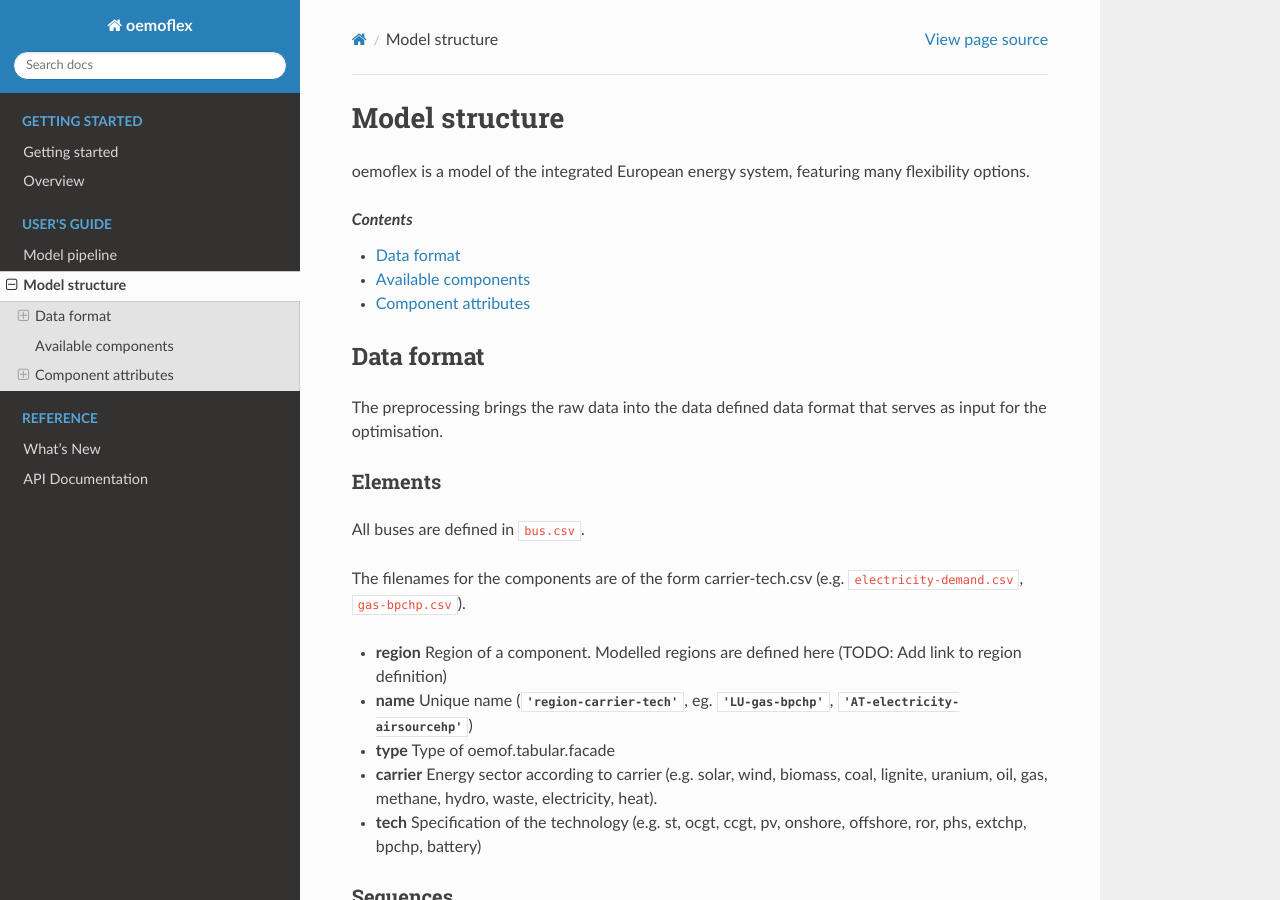
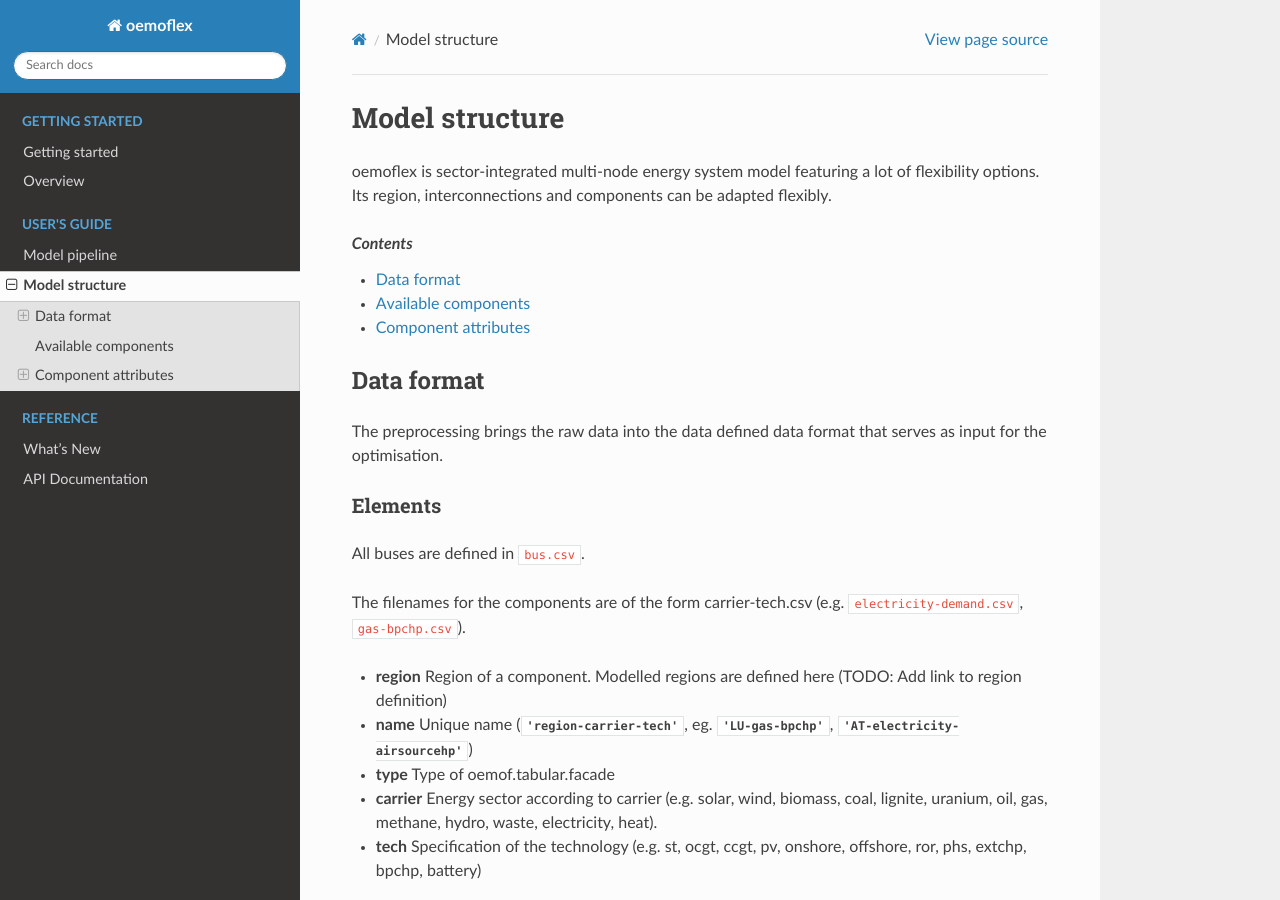
Before and after one commit to modex-flexmex/oemof-flexmex, a Sphinx documentation site: the page built from docs/model_structure.rst, in a window 1280 px wide and 900 px high. Built offline with Sphinx 7.4.7 and the Read the Docs theme 2.0.0, drawn with Linux system fonts in a browser that asks for light colours; formulas are drawn with MathJax 3.

Commit message:
Update docs/model_structure.rst
Co-authored-by: jnnr <32454596+jnnr@users.noreply.github.com>

```diff
--- a/docs/model_structure.rst
+++ b/docs/model_structure.rst
@@ -4,7 +4,7 @@
 Model structure
 ~~~~~~~~~~~~~~~
 
-oemoflex is a model of the integrated European energy system, featuring many flexibility options.
+oemoflex is sector-integrated multi-node energy system model featuring a lot of flexibility options. Its region, interconnections and components can be adapted flexibly.
 
 .. contents:: `Contents`
     :depth: 1
```
